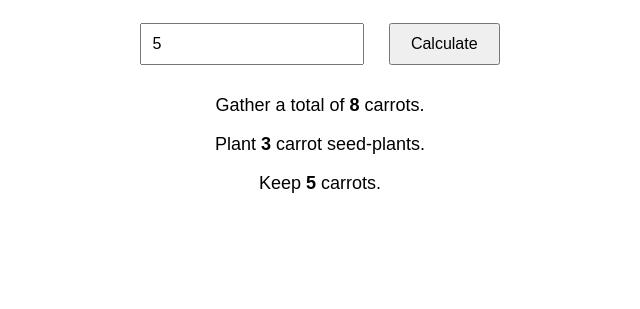
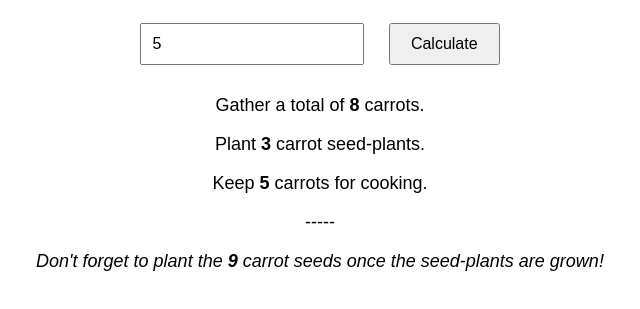
Before and after one commit to Baconlovar/MGN_Valheim, a plain HTML site: page index.html in a window 1280 px wide. Both pictures are taken after typing "5" into the empty fields and a click on the button "Calculate". Shown: the part 129-438 px from the top of the page, without its empty margins (320-960 px from the left). Drawn offline with Linux system fonts and the light colour scheme.

Commit message:
Add files via upload
v2

```diff
--- a/index.html
+++ b/index.html
@@ -45,6 +45,7 @@
 
       // Calculate the required numbers
       const seedPlants = Math.ceil(carrotsNeeded / 2);
+      const totalYieldFromSeeds = seedPlants * 3;
       const totalCarrots = carrotsNeeded + seedPlants;
       const keepCarrots = carrotsNeeded;
 
@@ -52,7 +53,9 @@
       document.getElementById('result').innerHTML = `
         <p>Gather a total of <strong>${totalCarrots}</strong> carrots.</p>
         <p>Plant <strong>${seedPlants}</strong> carrot seed-plants.</p>
-        <p>Keep <strong>${keepCarrots}</strong> carrots.</p>
+        <p>Keep <strong>${keepCarrots}</strong> carrots for cooking.</p>
+	<p>-----</p>
+        <p><em>Don't forget to plant the <strong>${totalYieldFromSeeds}</strong> carrot seeds once the seed-plants are grown!</em></p>
       `;
     }
   </script>
```
